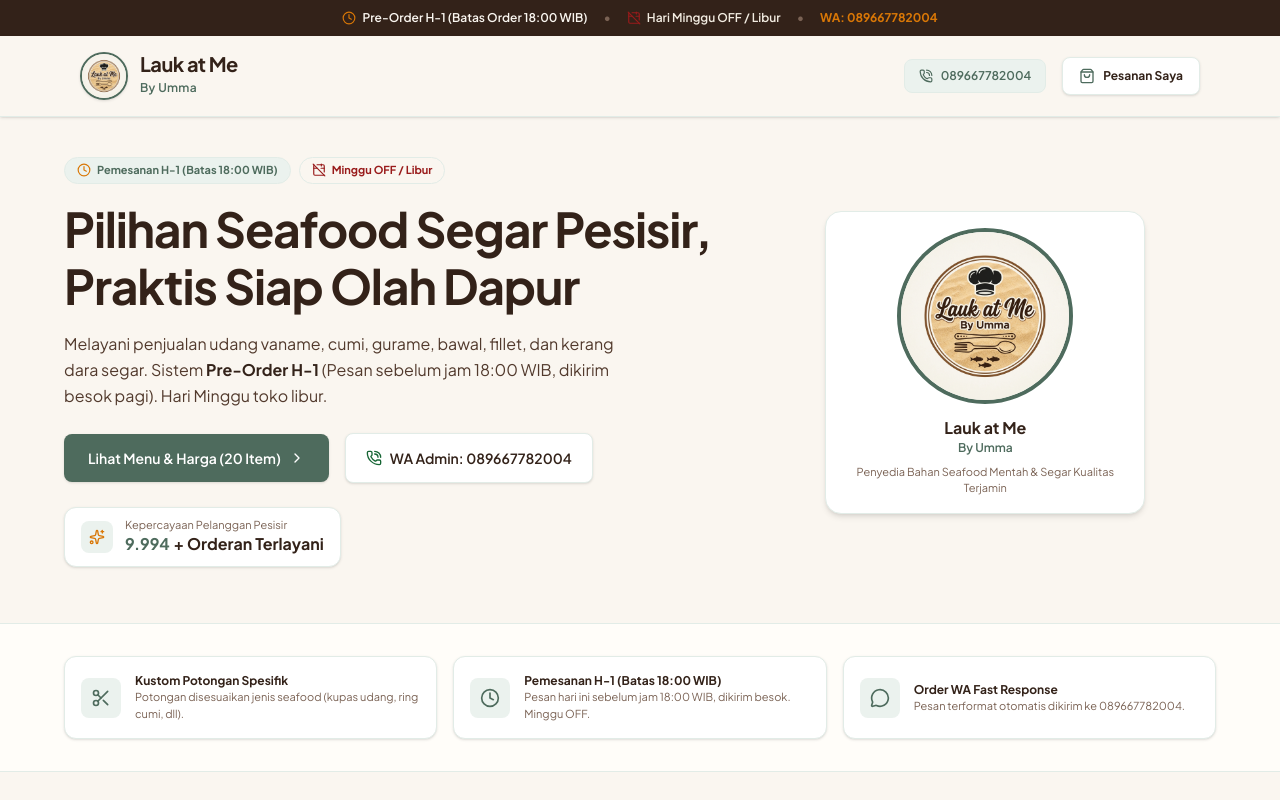
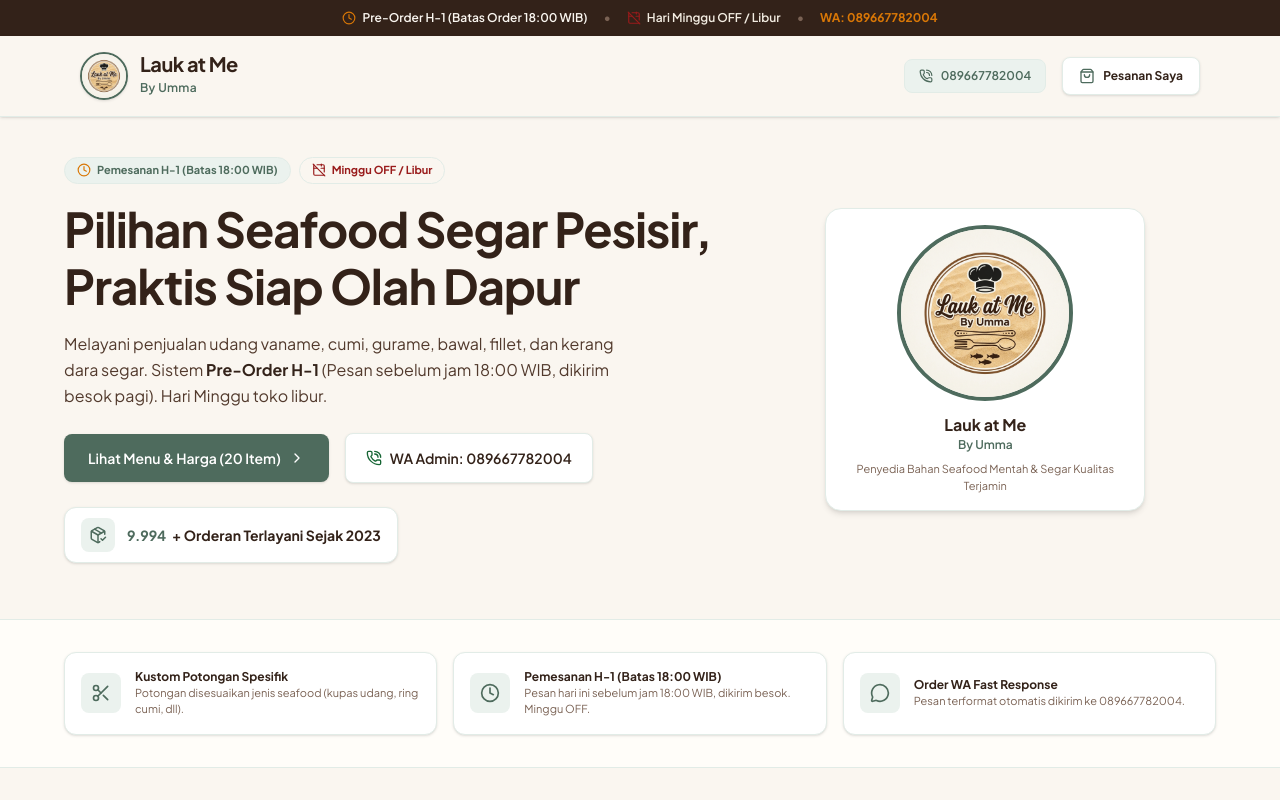
Before and after one commit to Acelinoo/laukatme, a Next.js app: page / in a window 1280 px wide. Shown: the top 800 px of the page. Built offline with nearby package versions, Linux system fonts and the light colour scheme.

Commit message:
fix: replace sparkle icons with package check icon, remove label, and add Sejak 2023 to CountUp stat badge

```diff
--- a/src/app/page.tsx
+++ b/src/app/page.tsx
@@ -3,7 +3,6 @@
 import { useState } from "react";
 import {
   ShoppingBag,
-  Sparkles,
   ShieldCheck,
   ChevronRight,
   Filter,
@@ -19,8 +18,9 @@ import {
   CalendarOff,
   Copy,
   Check,
-  Utensils,
   Award,
+  PackageCheck,
+  BadgeCheck,
 } from "lucide-react";
 import CountUp from "@/components/CountUp";
 import AnimatedList from "@/components/AnimatedList";
@@ -664,14 +664,12 @@ export default function Home() {
               </a>
             </div>
 
-            {/* REACT BITS <CountUp /> STAT BADGE */}
+            {/* UPDATED STAT BADGE: NO SPARKLE ICON, NO DESCR TEXT, ADDED "SEJAK 2023" */}
             <div className="inline-flex items-center gap-3 bg-[#FFFFFF] px-4 py-2.5 rounded-xl border border-[#E2ECE7] shadow-sm">
               <div className="p-2 rounded-lg bg-[#EBF2EE] text-[#4E6B5D]">
-                <Sparkles className="w-4 h-4 text-[#D97706]" />
+                <PackageCheck className="w-4.5 h-4.5 text-[#4E6B5D]" />
               </div>
-              <div className="text-xs">
-                <span className="text-[#7A6254] block text-[11px]">Kepercayaan Pelanggan Pesisir</span>
-                <span className="text-base font-bold text-[#332219] flex items-center gap-1 font-display">
+              <div className="text-xs sm:text-sm font-bold text-[#332219] flex items-center gap-1.5 font-display">
                 <CountUp
                   from={0}
                   to={10000}
@@ -679,8 +677,7 @@ export default function Home() {
                   duration={2.5}
                   className="font-bold text-[#4E6B5D]"
                 />
-                  <span>+ Orderan Terlayani</span>
-                </span>
+                <span>+ Orderan Terlayani Sejak 2023</span>
               </div>
             </div>
           </div>
```
Lines whose indentation alone changed are shown as unchanged.
